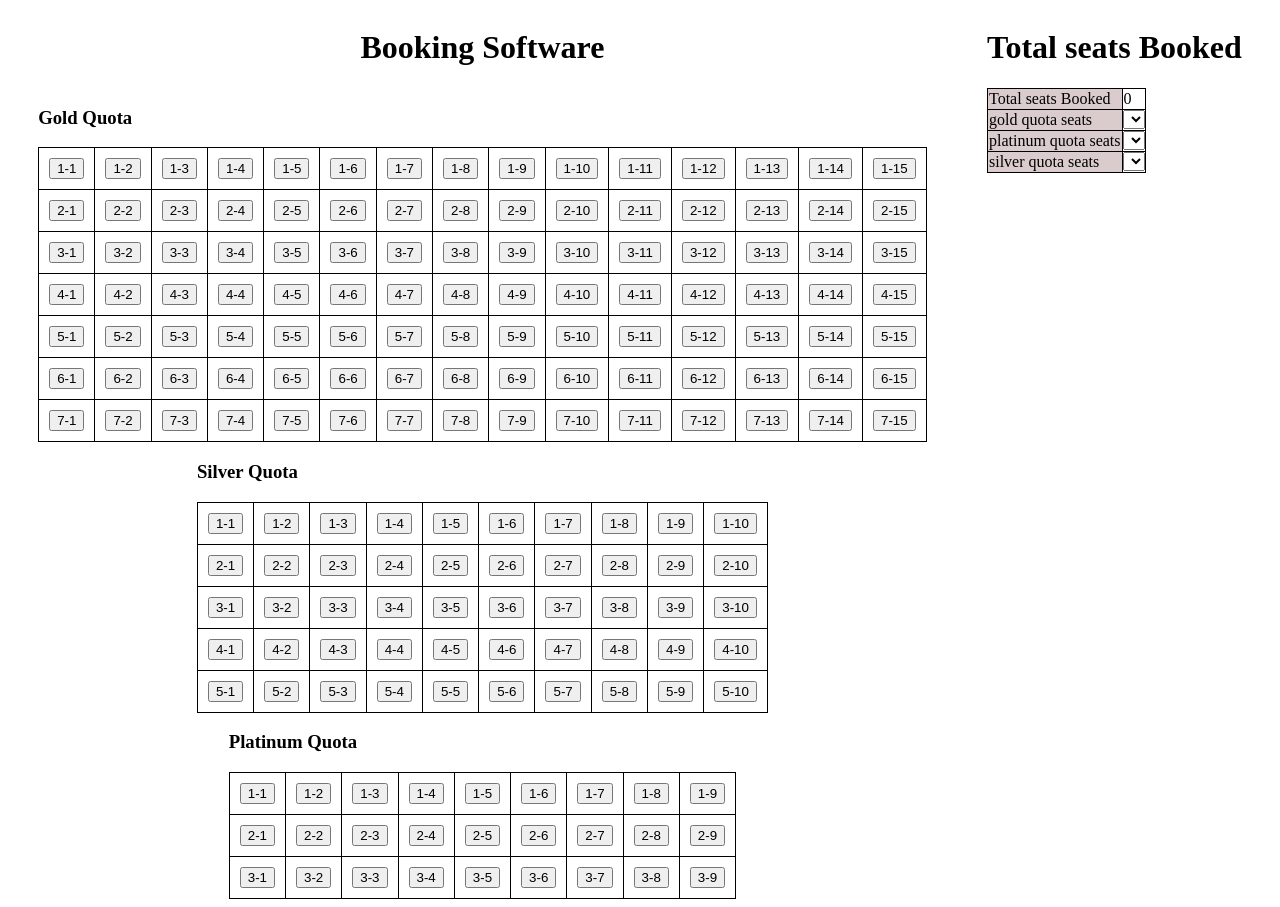
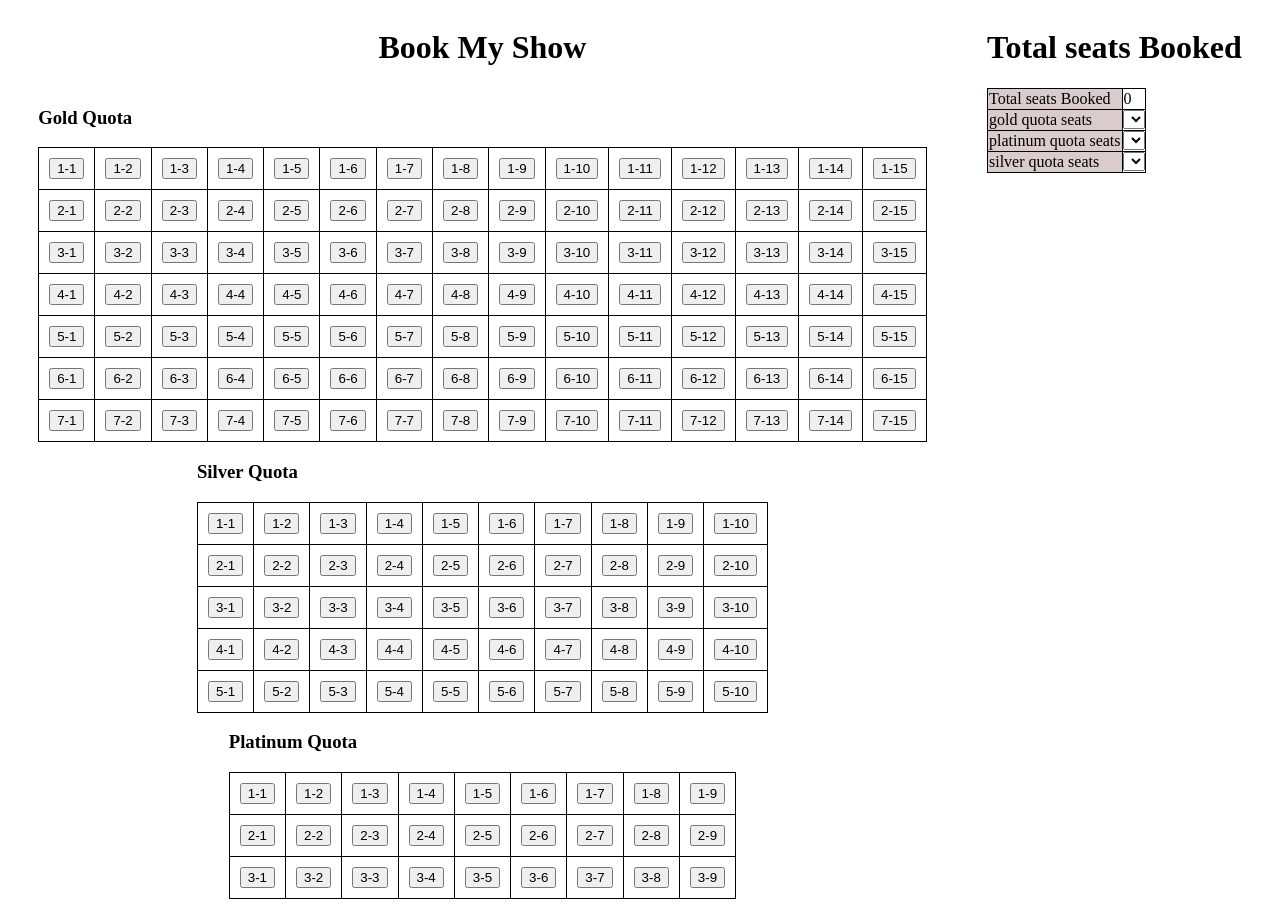
Before and after one commit to itsmedeepu/bookmyshow, a React (Vite) app: page / in a window 1280 px wide. Built offline with nearby package versions, Linux system fonts and the light colour scheme.

Commit message:
First Commit

```diff
--- a/src/App.jsx
+++ b/src/App.jsx
@@ -77,7 +77,7 @@
     <>
       <div className="parent">
         <div className="child1">
-          <h1>Booking Software</h1>
+          <h1>Book My Show</h1>
           <Quota
             qutoName="Gold"
             bookings={bookings.goldSeats}
```
